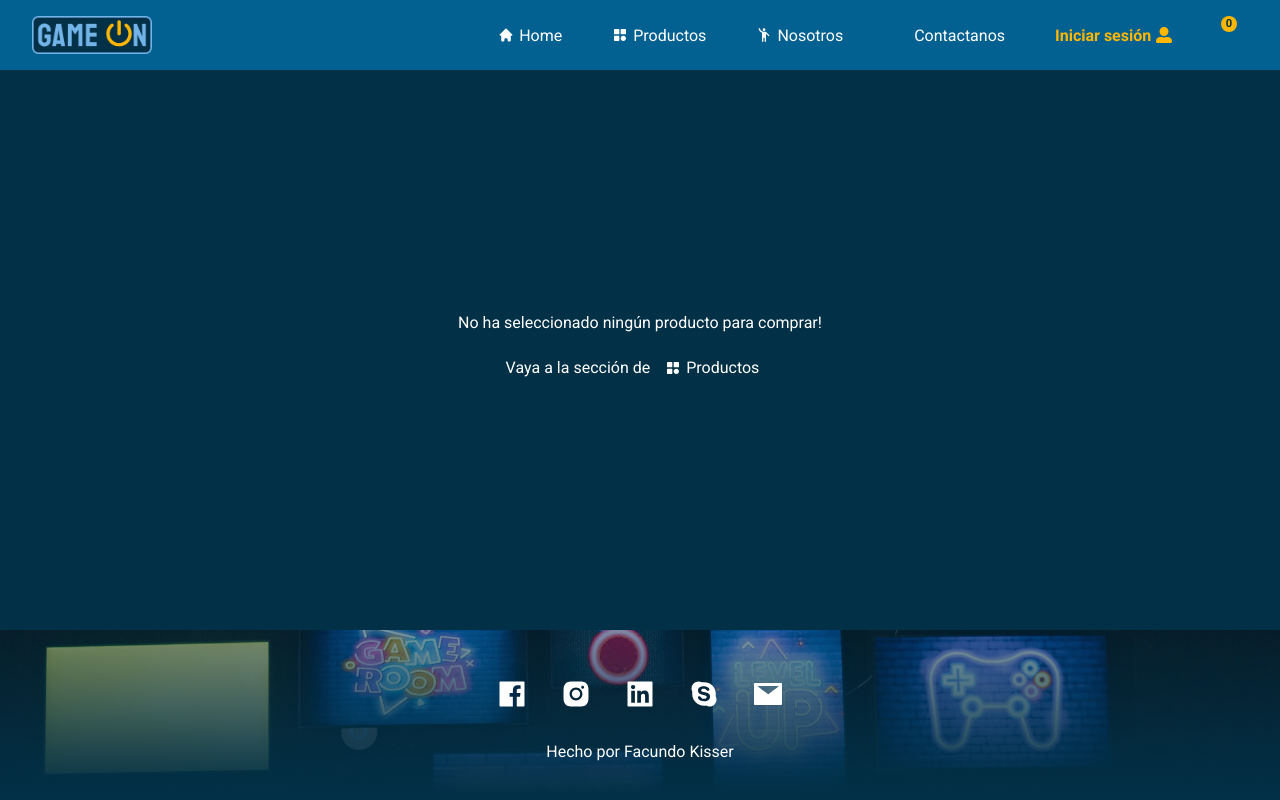
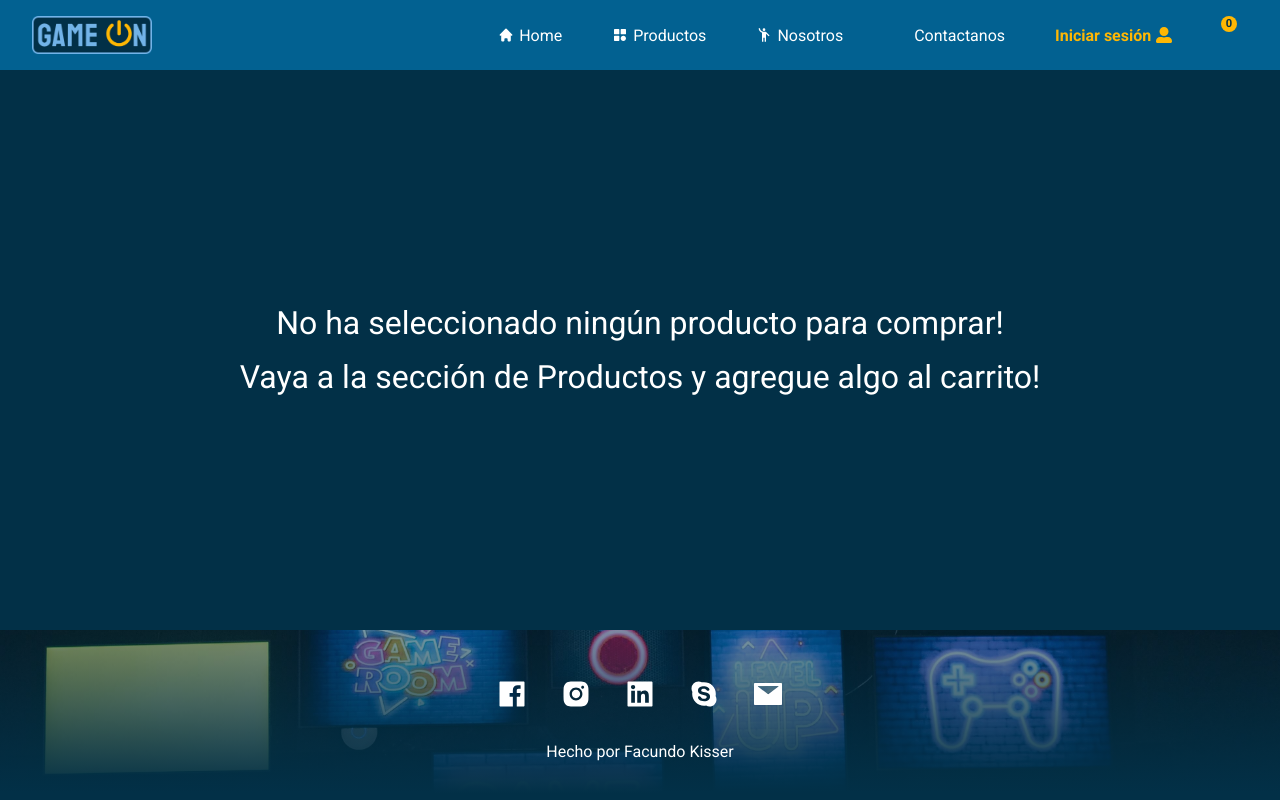
Before and after one commit to fkisser/gameon-React, a React (Vite) app: page /checkout in a window 1280 px wide. Built offline with nearby package versions, Linux system fonts and the light colour scheme; some icons are missing.

Commit message:
terminado checkout y success pages

```diff
--- a/src/components/Checkout/CheckoutStyles.js
+++ b/src/components/Checkout/CheckoutStyles.js
@@ -90,16 +90,10 @@ export const ErrorStyled = styled.div`
   text-align: center;
   padding: 1rem;
   gap: 1rem;
-  .group{
-    display:flex;
-    width: 100%;
-    justify-content: center;
-    align-items: center;
-    @media (max-width: 576px) {
-        font-size: small;
-    }
-    > a{
-      width: fit-content;
-    }
+  @media (min-width: 1200px) {
+        font-size: xx-large;
   }
 `;
+export const SuccessStyled = styled(ErrorStyled)`
+  color: var('--selective-yellow');
+`;
--- a/src/components/Checkout/Data.jsx
+++ b/src/components/Checkout/Data.jsx
@@ -40,7 +40,7 @@ const Data = () => {
 				validationSchema={validationSchema}
 				onSubmit={({ resetForm }) => {
 					const msj = "Desea confirmar su compra?",
-						fun = "clearCart";
+						fun = "success";
 					dispatch(
 						openConfirm({
 							msj,
--- a/src/components/Layout/Layout.jsx
+++ b/src/components/Layout/Layout.jsx
@@ -5,12 +5,14 @@ import { LayoutWrapper } from "./LayoutStyles";
 import { useEffect } from "react";
 import { useDispatch, useSelector } from "react-redux";
 import { toggleNavbar } from "../../redux/navbar/navbarSlice";
+import { noSuccess } from "../../redux/cart/cartSlice";
 
 const Layout = ({ children }) => {
 	const { pathname } = useLocation();
 	const open = useSelector((state) => state.navbar.open);
 	const dispatch = useDispatch();
 	useEffect(() => {
+		if (pathname !== "/success") dispatch(noSuccess());
 		window.scrollTo(0, 0);
 		open && dispatch(toggleNavbar());
 	}, [pathname]);
--- a/src/components/UI/Modals/Modal.jsx
+++ b/src/components/UI/Modals/Modal.jsx
@@ -6,6 +6,7 @@ import Button from "../Button/Button";
 import {
 	clearCart,
 	removeItem,
+	success,
 	toggleHiddenCart,
 } from "../../../redux/cart/cartSlice";
 import { useNavigate } from "react-router-dom";
@@ -38,6 +39,11 @@ const Modal = () => {
 							case "buy":
 								dispatch(clearCart());
 								break;
+							case "success":
+								dispatch(success());
+								dispatch(clearCart());
+								navigate("/success");
+								break;
 							default:
 								break;
 						}
--- a/src/pages/CheckoutPage.jsx
+++ b/src/pages/CheckoutPage.jsx
@@ -6,29 +6,20 @@ import {
 	CheckoutStyled,
 	ErrorStyled,
 } from "../components/Checkout/CheckoutStyles";
-import { NavLinkStyled } from "../components/Navbar/NavbarStyles";
-import { BiSolidCategory } from "react-icons/bi";
-import { motion } from "framer-motion";
 
 const CheckoutPage = () => {
 	const { cartItems } = useSelector((state) => state.cart);
-	return cartItems.length ? (
-		<CheckoutStyled>
-			<Items />
-			<Data />
-		</CheckoutStyled>
-	) : (
+	if (cartItems.length)
+		return (
+			<CheckoutStyled>
+				<Items />
+				<Data />
+			</CheckoutStyled>
+		);
+	return (
 		<ErrorStyled>
 			<p>No ha seleccionado ningún producto para comprar!</p>
-			<div className="group">
-				<p>Vaya a la sección de</p>
-				<NavLinkStyled to={"/products"}>
-					<motion.div whileTap={{ scale: 0.95 }}>
-						<BiSolidCategory />
-						<span>Productos</span>
-					</motion.div>
-				</NavLinkStyled>
-			</div>
+			<p>Vaya a la sección de Productos y agregue algo al carrito!</p>
 		</ErrorStyled>
 	);
 };
--- /dev/null
+++ b/src/pages/SuccessPage.jsx
@@ -0,0 +1,21 @@
+import React, { useEffect } from "react";
+import { useNavigate } from "react-router-dom";
+import { SuccessStyled } from "../components/Checkout/CheckoutStyles";
+import { useSelector } from "react-redux";
+
+const SuccessPage = () => {
+	const { success } = useSelector((state) => state.cart);
+	const navigate = useNavigate();
+	useEffect(() => {
+		if (!success) navigate("/checkout");
+	}, []);
+
+	return (
+		<SuccessStyled>
+			<p>Gracias por su compra!</p>
+			<p>Nos comunicaremos a su mail para coordinar la entrega!</p>
+		</SuccessStyled>
+	);
+};
+
+export default SuccessPage;
--- a/src/redux/cart/cartSlice.js
+++ b/src/redux/cart/cartSlice.js
@@ -3,7 +3,8 @@ import { addProduct, removeProduct } from "./cartUtils";
 
 const INITIAL_STATE = {
   cartItems: [],
-  open: false
+  open: false,
+  success: false
 }
 
 const cartSlice = createSlice({
@@ -39,12 +40,24 @@ const cartSlice = createSlice({
         ...state,
         open: !state.open
       }
+    },
+    success: (state) => {
+      return {
+        ...state,
+        success: true
+      }
+    },
+    noSuccess: (state) => {
+      return {
+        ...state,
+        success: false
+      }
     }
   }
 })
 
 export const {
-  addItem, removeItem, clearCart, toggleHiddenCart, addItems
+  addItem, removeItem, clearCart, toggleHiddenCart, addItems, success, noSuccess
 } = cartSlice.actions;
 
 export default cartSlice.reducer;
--- a/src/routes/Routes.jsx
+++ b/src/routes/Routes.jsx
@@ -6,6 +6,7 @@ import AboutPage from "../pages/AboutPage";
 import ErrorPage from "../pages/ErrorPage";
 import ContactPage from "../pages/ContactPage";
 import CheckoutPage from "../pages/CheckoutPage";
+import SuccessPage from "../pages/SuccessPage";
 
 const Routes = () => {
 	return (
@@ -33,6 +34,10 @@ const Routes = () => {
 						element={<CheckoutPage />}
 					/>
 					<Route
+						path="success"
+						element={<SuccessPage />}
+					/>
+					<Route
 						path="*"
 						element={<ErrorPage />}
 					/>
```
